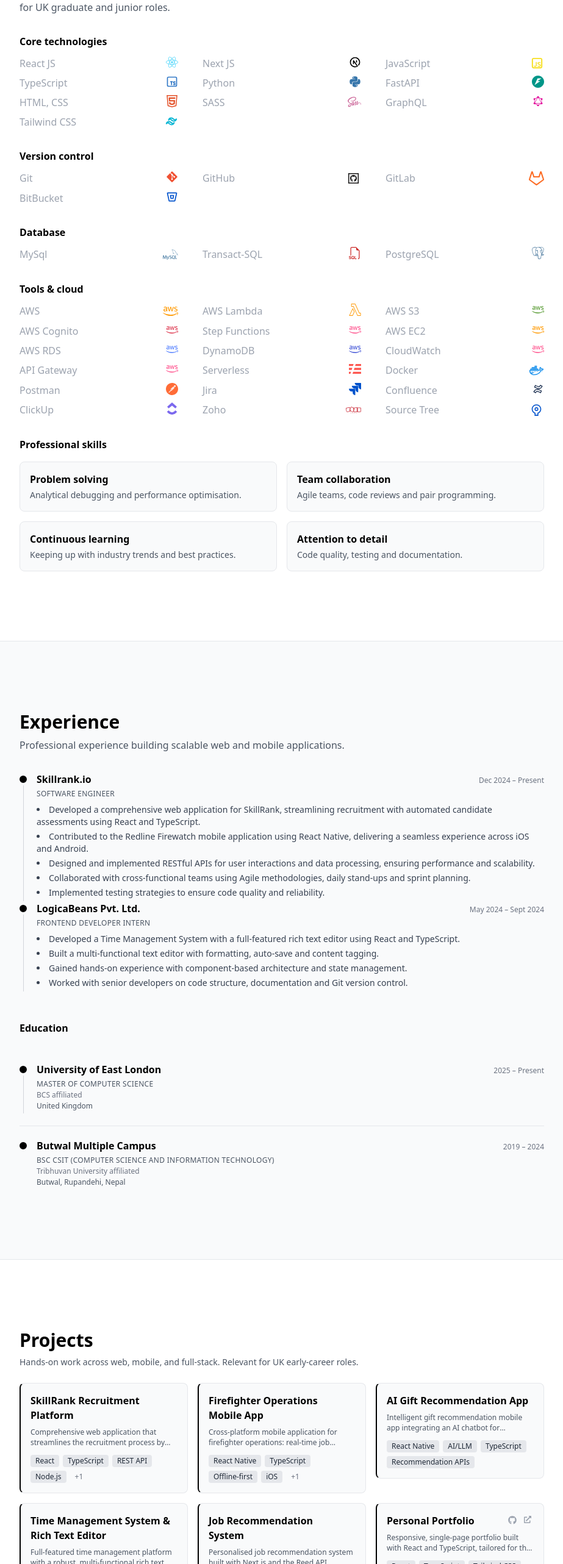
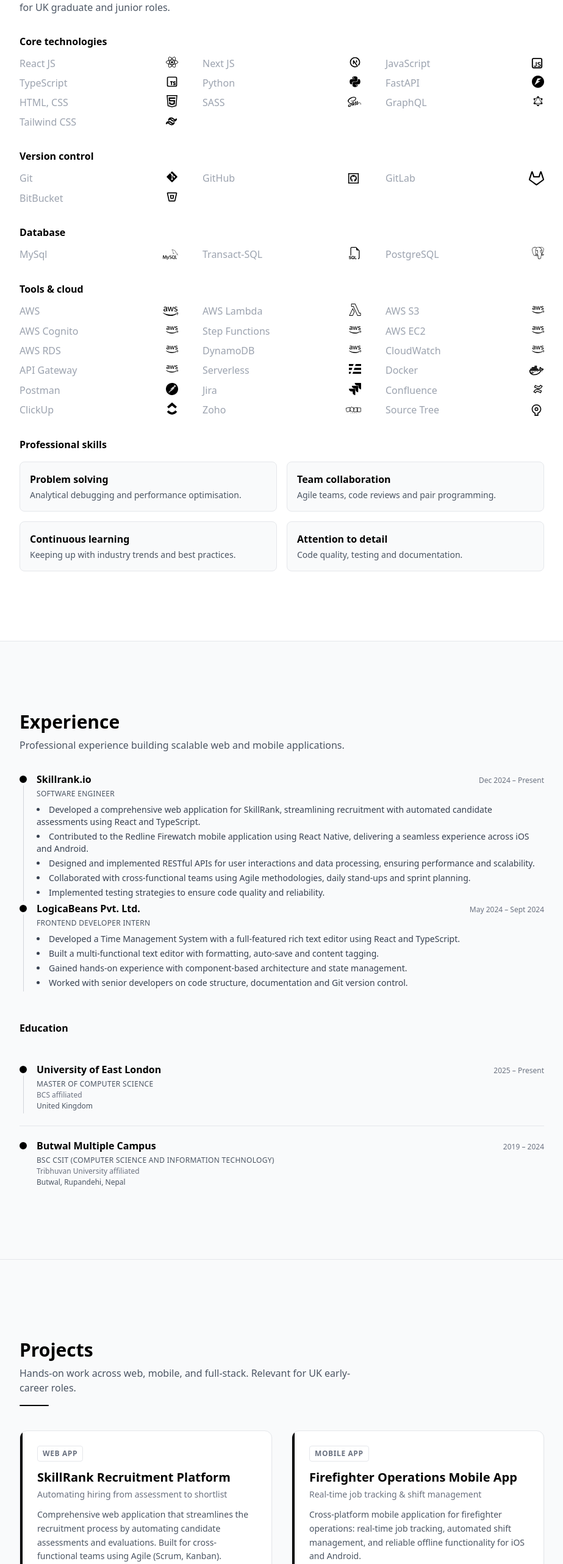
Before and after one commit to Ganes769/ganesh-portfolio, a React (Vite) app: page /work in a window 1280 px wide. Shown: the part 1601-4166 px from the top of the page at 61% size, without its empty margins (178-1101 px from the left). Built offline with nearby package versions, Linux system fonts and the light colour scheme.

Commit message:
added new details

```diff
--- a/src/apps/components/social-links.tsx
+++ b/src/apps/components/social-links.tsx
@@ -13,7 +13,7 @@ export const SocialLink = ({ SocialData }: socialLinksTypes) => {
           href={soc.url}
           target={soc.url.includes("mailto") ? "_self" : "_blank"}
           rel="noopener noreferrer"
-          className="cursor-pointer transform transition-transform duration-300 hover:scale-110"
+          className="cursor-pointer text-black transform transition-transform duration-300 hover:scale-110 [&>svg]:text-black"
         >
           {soc.icon}
         </a>
--- a/src/apps/constants/content.tsx
+++ b/src/apps/constants/content.tsx
@@ -36,21 +36,21 @@ import { MdEmail } from "react-icons/md";
 export const dataBase = [
   {
     name: "MySql",
-    icon: <SiMysql size={25} color="#4479A1" />,
+    icon: <SiMysql size={25} color="#000000" />,
   },
   {
     name: "Transact-SQL",
-    icon: <BsFiletypeSql size={20} color="#CC2927" />,
+    icon: <BsFiletypeSql size={20} color="#000000" />,
   },
   {
     name: "PostgreSQL",
-    icon: <SiPostgresql size={20} color="#336791" />,
+    icon: <SiPostgresql size={20} color="#000000" />,
   },
 ];
 export const skills = [
   {
     name: "React JS",
-    icon: <FaReact size={20} color="#61DAFB" />,
+    icon: <FaReact size={20} color="#000000" />,
   },
   {
     name: "Next JS",
@@ -58,136 +58,136 @@ export const skills = [
   },
   {
     name: "JavaScript",
-    icon: <RiJavascriptLine size={23} color="#F7DF1E" />,
+    icon: <RiJavascriptLine size={23} color="#000000" />,
   },
   {
     name: "TypeScript",
-    icon: <TbBrandTypescript size={20} color="#3178C6" />,
+    icon: <TbBrandTypescript size={20} color="#000000" />,
   },
   {
     name: "Python",
-    icon: <FaPython size={20} color="#3776AB" />,
+    icon: <FaPython size={20} color="#000000" />,
   },
   {
     name: "FastAPI",
-    icon: <SiFastapi size={20} color="#009688" />,
+    icon: <SiFastapi size={20} color="#000000" />,
   },
   {
     name: "HTML, CSS",
-    icon: <ImHtmlFive2 size={20} color="#E34F26" />,
+    icon: <ImHtmlFive2 size={20} color="#000000" />,
   },
   {
     name: "SASS",
-    icon: <FaSass size={22} color="#CC6699" />,
+    icon: <FaSass size={22} color="#000000" />,
   },
   {
     name: "GraphQL",
-    icon: <BiLogoGraphql size={20} color="#E10098" />,
+    icon: <BiLogoGraphql size={20} color="#000000" />,
   },
   {
     name: "Tailwind CSS",
-    icon: <TbBrandTailwind size={22} color="#06B6D4" />,
+    icon: <TbBrandTailwind size={22} color="#000000" />,
   },
 ];
 
 export const versionControl = [
   {
     name: "Git",
-    icon: <FaGitAlt size={20} color="#F05032" />,
+    icon: <FaGitAlt size={20} color="#000000" />,
   },
   {
     name: "GitHub",
-    icon: <LiaGithubSquare size={25} color="#181717" />,
+    icon: <LiaGithubSquare size={25} color="#000000" />,
   },
   {
     name: "GitLab",
-    icon: <FiGitlab size={25} color="#FC6D26" />,
+    icon: <FiGitlab size={25} color="#000000" />,
   },
   {
     name: "BitBucket",
-    icon: <TbBrandBitbucket size={20} color="#0052CC" />,
+    icon: <TbBrandBitbucket size={20} color="#000000" />,
   },
 ];
 export const otherTools = [
   {
     name: "AWS",
-    icon: <FaAws size={25} color="#FF9900" />,
+    icon: <FaAws size={25} color="#000000" />,
   },
   {
     name: "AWS Lambda",
-    icon: <SiAwslambda size={20} color="#FF9900" />,
+    icon: <SiAwslambda size={20} color="#000000" />,
   },
   {
     name: "AWS S3",
-    icon: <FaAws size={20} color="#569A31" />,
+    icon: <FaAws size={20} color="#000000" />,
   },
   {
     name: "AWS Cognito",
-    icon: <FaAws size={20} color="#DD344C" />,
+    icon: <FaAws size={20} color="#000000" />,
   },
   {
     name: "Step Functions",
-    icon: <FaAws size={20} color="#FF4F8B" />,
+    icon: <FaAws size={20} color="#000000" />,
   },
   {
     name: "AWS EC2",
-    icon: <FaAws size={20} color="#FF9900" />,
+    icon: <FaAws size={20} color="#000000" />,
   },
   {
     name: "AWS RDS",
-    icon: <FaAws size={20} color="#527FFF" />,
+    icon: <FaAws size={20} color="#000000" />,
   },
   {
     name: "DynamoDB",
-    icon: <FaAws size={20} color="#4053D6" />,
+    icon: <FaAws size={20} color="#000000" />,
   },
   {
     name: "CloudWatch",
-    icon: <FaAws size={20} color="#FF4F8B" />,
+    icon: <FaAws size={20} color="#000000" />,
   },
   {
     name: "API Gateway",
-    icon: <FaAws size={20} color="#FF4F8B" />,
+    icon: <FaAws size={20} color="#000000" />,
   },
   {
     name: "Serverless",
-    icon: <SiServerless size={20} color="#FD5750" />,
+    icon: <SiServerless size={20} color="#000000" />,
   },
   {
     name: "Docker",
-    icon: <LiaDocker size={25} color="#2496ED" />,
+    icon: <LiaDocker size={25} color="#000000" />,
   },
   {
     name: "Postman",
-    icon: <SiPostman size={20} color="#FF6C37" />,
+    icon: <SiPostman size={20} color="#000000" />,
   },
   {
     name: "Jira",
-    icon: <SiJira size={20} color="#0052CC" />,
+    icon: <SiJira size={20} color="#000000" />,
   },
   {
     name: "Confluence",
-    icon: <LiaConfluence size={20} color="#172B4D" />,
+    icon: <LiaConfluence size={20} color="#000000" />,
   },
   {
     name: "ClickUp",
-    icon: <SiClickup size={20} color="#7B68EE" />,
+    icon: <SiClickup size={20} color="#000000" />,
   },
   {
     name: "Zoho",
-    icon: <SiZoho size={25} color="#C8202E" />,
+    icon: <SiZoho size={25} color="#000000" />,
   },
   {
     name: "Source Tree",
-    icon: <LiaSourcetree size={25} color="#0052CC" />,
+    icon: <LiaSourcetree size={25} color="#000000" />,
   },
 ];
 
 export const socialLinks = [
-  { icon: <MdEmail size={22} />, url: "mailto:ganeshsnawali@gmail.com" },
-  { icon: <IoLogoGithub size={22} />, url: "https://github.com/Ganes769" },
+  { icon: <MdEmail size={22} color="#000000" />, url: "mailto:ganeshsnawali@gmail.com" },
+  { icon: <IoLogoGithub size={22} color="#000000" />, url: "https://github.com/Ganes769" },
   {
-    icon: <IoLogoLinkedin size={22} />,
+    icon: <IoLogoLinkedin size={22} color="#000000" />,
     url: "https://www.linkedin.com/in/ganesh-gnawali-5638181a0/",
   },
 ];
--- a/src/apps/pages/landing/SinglePage.tsx
+++ b/src/apps/pages/landing/SinglePage.tsx
@@ -5,6 +5,7 @@ import TimeLine from "@components/timeline";
 import { EducationTimeLine } from "@components/education-timeline";
 import { SocialLink } from "@components/social-links";
 import ScrollFadeInUp from "@components/scroll-fade-in-up";
+import NowSection from "@components/now-section";
 import {
   dataBase,
   otherTools,
@@ -394,36 +395,48 @@ export default function SinglePage() {
       {/* Projects */}
       <section
         id={SECTION_IDS.projects}
-        className="py-12 sm:py-16 bg-white border-b border-gray-200 overflow-hidden"
+        className="py-14 sm:py-20 bg-gray-50 border-b border-gray-200 overflow-hidden"
       >
-        <Container>
+        <Container className="max-w-5xl">
           <ScrollFadeInUp>
+            <div className="mb-10">
               <h2 className="text-2xl sm:text-3xl font-bold text-black mb-2">
                 Projects
               </h2>
-            <p className="text-gray-600 mb-6 max-w-2xl text-sm">
-              Hands-on work across web, mobile, and full-stack. Relevant for UK
-              early-career roles.
+              <p className="text-gray-600 max-w-xl text-sm sm:text-base leading-relaxed">
+                Hands-on work across web, mobile, and full-stack. Relevant for
+                UK early-career roles.
               </p>
+              <div
+                className="mt-4 h-0.5 w-12 bg-black rounded-full"
+                aria-hidden
+              />
+            </div>
           </ScrollFadeInUp>
-          <div className="grid grid-cols-1 sm:grid-cols-2 lg:grid-cols-3 gap-4">
+          <div className="grid grid-cols-1 md:grid-cols-2 gap-6 sm:gap-8">
             {projects.map((project, index) => (
-              <ScrollFadeInUp key={index} delay={index * 0.04}>
-                <article className="bg-gray-50 rounded-lg border border-gray-200 border-l-2 border-l-black p-4 hover:border-gray-300 transition-colors">
-                  <div className="flex items-start justify-between gap-2 mb-2">
-                    <h3 className="font-bold text-black text-sm sm:text-base leading-tight">
-                      {project.title}
-                    </h3>
-                    <div className="flex gap-1 shrink-0">
+              <ScrollFadeInUp key={index} delay={index * 0.06}>
+                <article className="group h-full flex flex-col bg-white rounded-xl border border-gray-200 shadow-sm hover:shadow-md hover:border-gray-300 transition-all duration-300 overflow-hidden">
+                  <div className="flex flex-col h-full p-5 sm:p-6 border-l-4 border-l-black">
+                    <div className="flex items-start justify-between gap-3 mb-3">
+                      <span className="text-[10px] sm:text-xs font-semibold uppercase tracking-wider text-gray-500 border border-gray-200 rounded px-2 py-1">
+                        {project.type}
+                      </span>
+                      <div className="flex items-center gap-1 shrink-0">
+                        {project.metric && (
+                          <span className="text-xs font-bold text-gray-600 bg-gray-100 px-2 py-1 rounded">
+                            {project.metric}
+                          </span>
+                        )}
                         {project.githubUrl && (
                           <a
                             href={project.githubUrl}
                             target="_blank"
                             rel="noopener noreferrer"
-                          className="text-gray-400 hover:text-black p-1"
+                            className="p-2 rounded-lg text-gray-500 hover:text-black hover:bg-gray-100 transition-colors"
                             aria-label="GitHub"
                           >
-                          <FaGithub size={14} />
+                            <FaGithub size={16} />
                           </a>
                         )}
                         {project.liveUrl && (
@@ -431,31 +444,51 @@ export default function SinglePage() {
                             href={project.liveUrl}
                             target="_blank"
                             rel="noopener noreferrer"
-                          className="text-gray-400 hover:text-black p-1"
+                            className="p-2 rounded-lg text-gray-500 hover:text-black hover:bg-gray-100 transition-colors"
                             aria-label="Live site"
                           >
-                          <FaExternalLinkAlt size={12} />
+                            <FaExternalLinkAlt size={14} />
                           </a>
                         )}
                       </div>
                     </div>
-                  <p className="text-gray-600 text-xs leading-snug mb-3 line-clamp-2">
+                    <h3 className="font-bold text-black text-lg sm:text-xl leading-snug mb-1 group-hover:text-gray-800 transition-colors">
+                      {project.title}
+                    </h3>
+                    <p className="text-gray-500 text-xs sm:text-sm font-medium mb-3">
+                      {project.tagline}
+                    </p>
+                    <p className="text-gray-600 text-sm leading-relaxed mb-4 flex-grow">
                       {project.description}
                     </p>
-                  <div className="flex flex-wrap gap-1.5">
-                    {project.technologies.slice(0, 4).map((tech, i) => (
+                    {project.highlights.length > 0 && (
+                      <ul className="space-y-1.5 mb-4">
+                        {project.highlights.slice(0, 2).map((h, i) => (
+                          <li
+                            key={i}
+                            className="flex gap-2 text-xs sm:text-sm text-gray-600"
+                          >
+                            <span
+                              className="text-black shrink-0 mt-0.5"
+                              aria-hidden
+                            >
+                              ✓
+                            </span>
+                            <span>{h}</span>
+                          </li>
+                        ))}
+                      </ul>
+                    )}
+                    <div className="flex flex-wrap gap-2 pt-3 border-t border-gray-100">
+                      {project.technologies.map((tech, i) => (
                         <span
                           key={i}
-                        className="px-2 py-0.5 text-xs font-medium rounded bg-gray-200 text-gray-800"
+                          className="px-2.5 py-1 text-xs font-medium rounded-md bg-gray-100 text-gray-800 border border-gray-200"
                         >
                           {tech}
                         </span>
                       ))}
-                    {project.technologies.length > 4 && (
-                      <span className="px-2 py-0.5 text-xs text-gray-500">
-                        +{project.technologies.length - 4}
-                      </span>
-                    )}
+                    </div>
                   </div>
                 </article>
               </ScrollFadeInUp>
```
Lines whose indentation alone changed are shown as unchanged.
